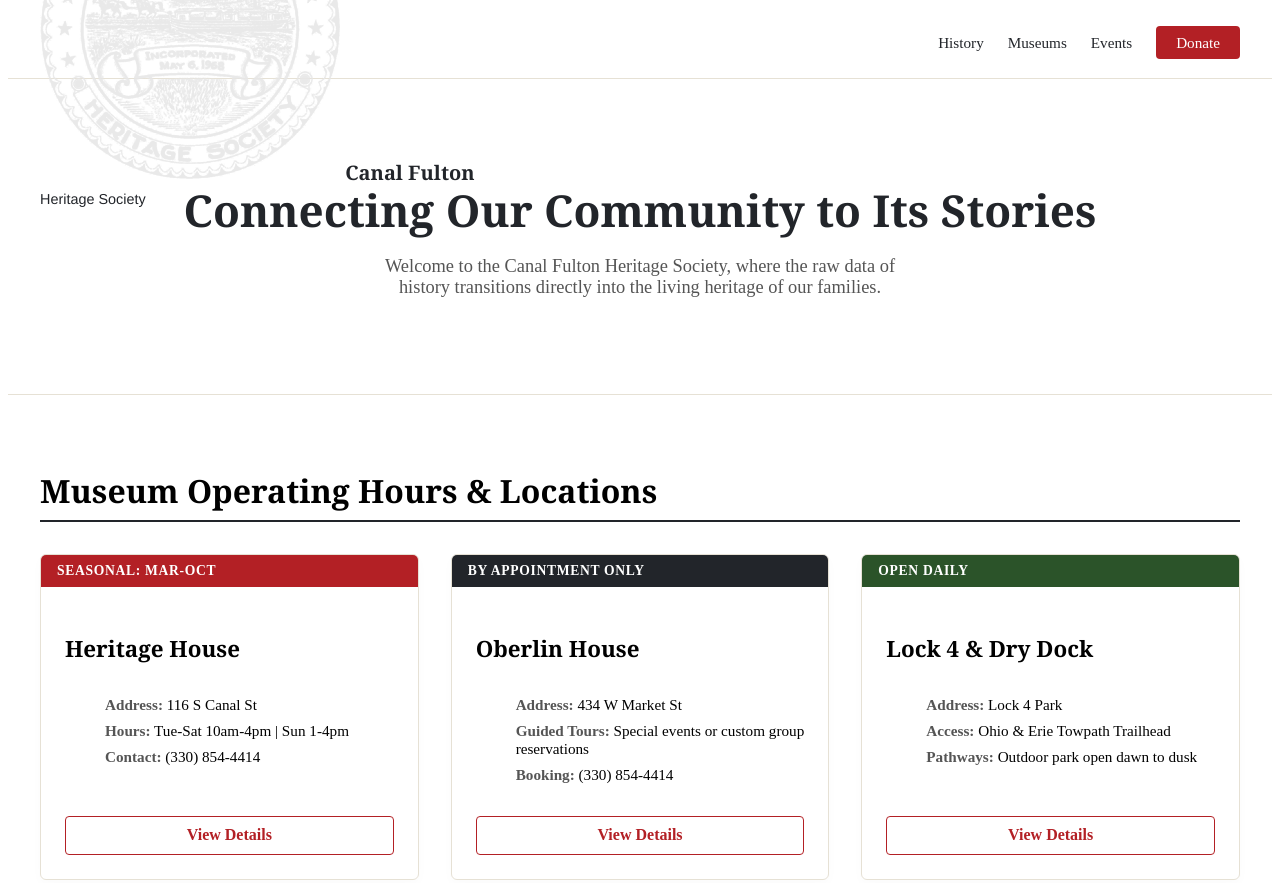
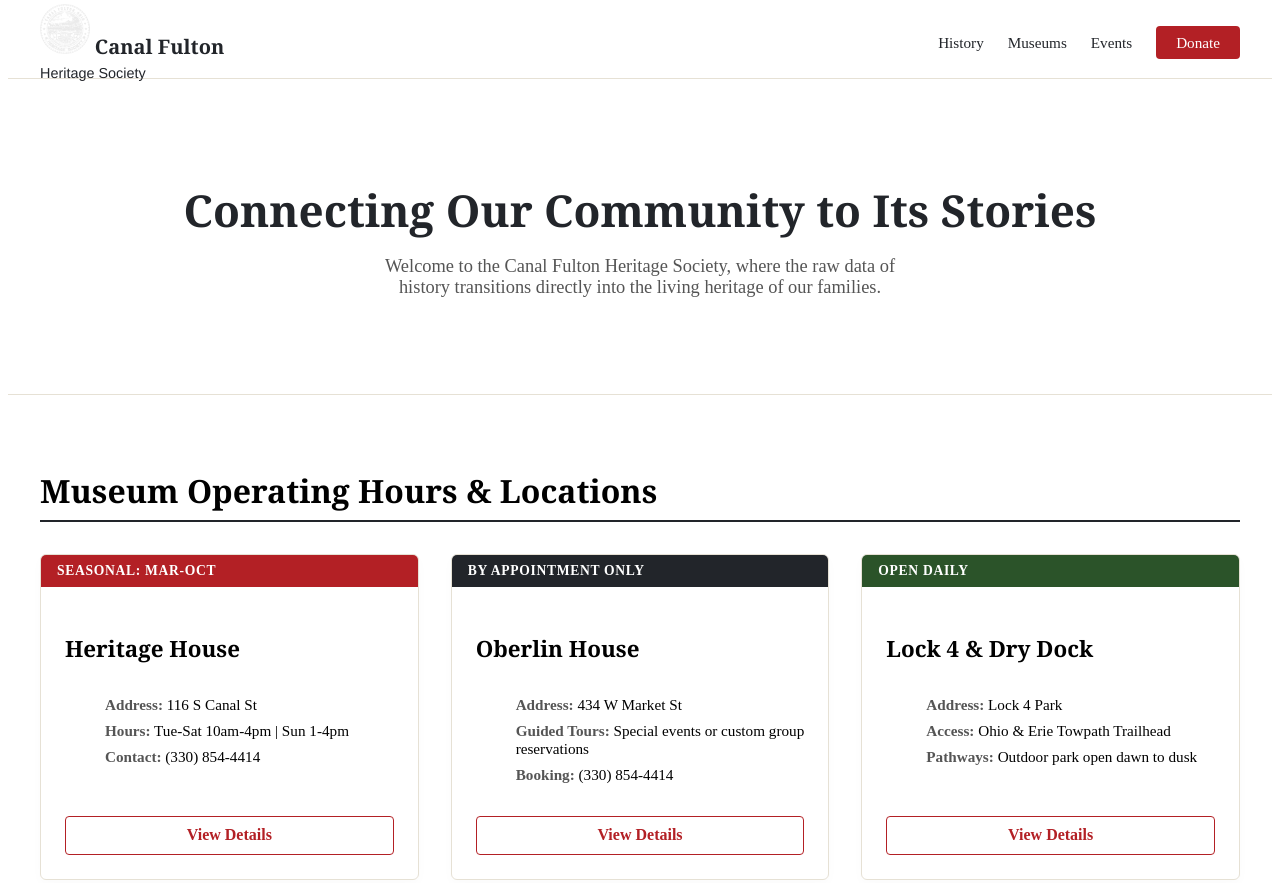
Before and after one commit to jonathanlong007/cfhs, a plain HTML site: page index.html in a window 1280 px wide. Shown: the top 883 px of the page. Drawn offline with Linux system fonts and the light colour scheme.

Commit message:
Add alt attribute and style to brand image
Updated the image tag with an alt attribute and styling.

```diff
--- a/index.html
+++ b/index.html
@@ -15,7 +15,7 @@
     <div class="container nav-wrapper">
       <a href="#" class="brand-identity">
 
-        <div class="brand-title"><img src="cfhs_seal.png"> Canal Fulton<br><span class="brand-subtitle">Heritage Society</span></div>
+        <div class="brand-title"><img alt="Historical Seal" style="height: 50px; width: auto;" src="cfhs_seal.png"> Canal Fulton<br><span class="brand-subtitle">Heritage Society</span></div>
       </a>
       <nav>
         <ul class="global-nav">
```
